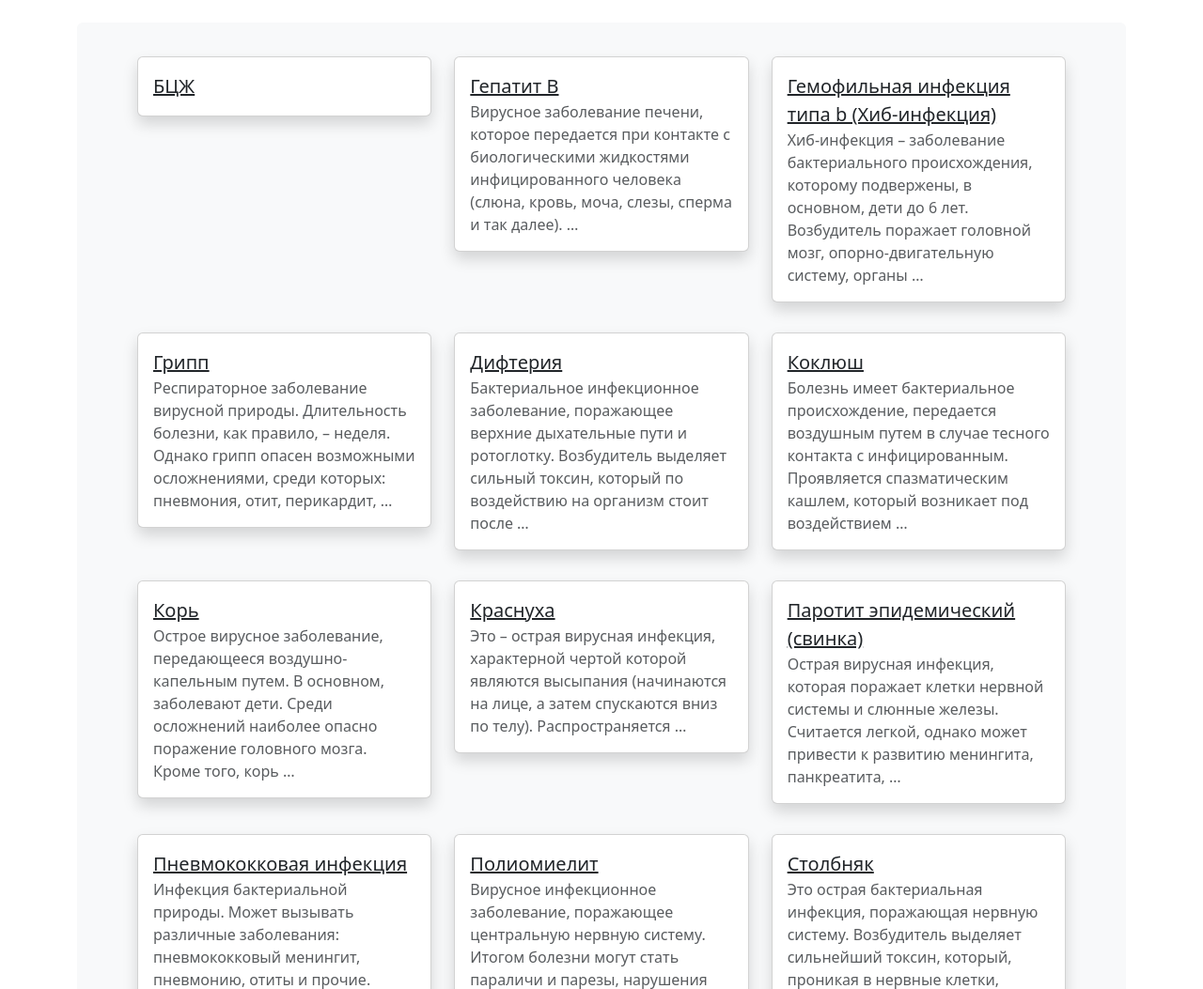
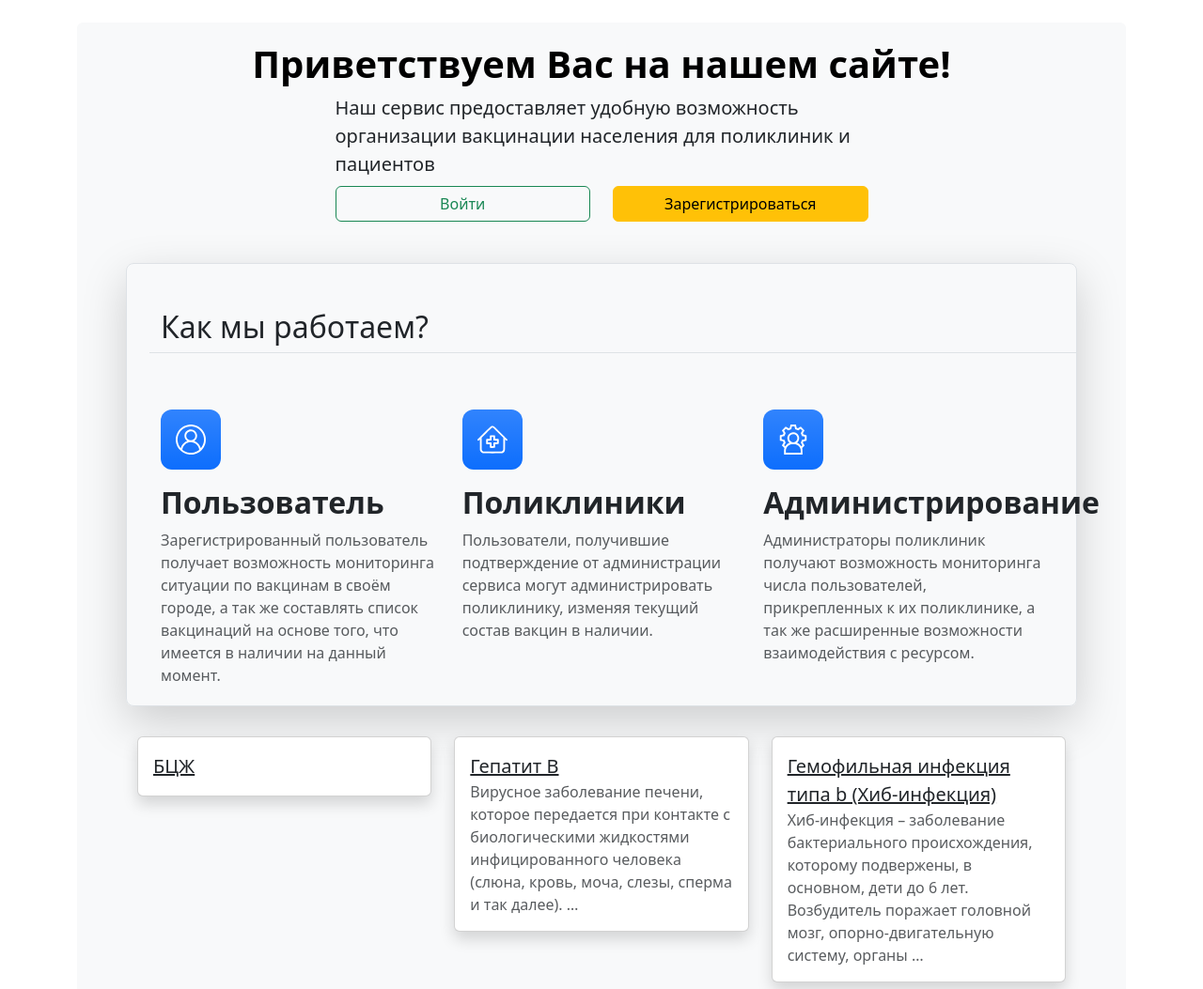
Before and after one commit to neeearina/vaccineplan, a Django app: page / in a window 1280 px wide. Shown: the part 58-1111 px from the top of the page at 94% size. Run offline with Django 4.2, Linux system fonts and the light colour scheme; data comes from the database, SQL or seed files in the repository; some libraries are stand-ins or nearby versions.

Commit message:
[feat] initial frontend for homepage

```diff
--- a/vaccineplan/static_dev/css/stylesheet.css
+++ b/vaccineplan/static_dev/css/stylesheet.css
@@ -19,3 +19,7 @@ main {
 footer {
     flex: 0 0 auto;
 }
+
+svg path {
+    fill: white;
+}
--- a/vaccineplan/templates/homepage/homepage.html
+++ b/vaccineplan/templates/homepage/homepage.html
@@ -1,4 +1,6 @@
 {% extends "base.html" %}
+
+{% load static %}
 
 {% block title %}
 Главная страница
@@ -7,10 +9,75 @@
 {% block content %}
 
 <div class="container my-2 py-2 px-3">
+
+  <div class="px-2 pb-4">
+    <h1 class="display-6 fw-bold text-body-emphasis text-center">Приветствуем Вас на нашем сайте!</h1>
+    <div class="col-lg-7 mx-auto">
+      <p class="lead mb-2">Наш сервис предоставляет удобную возможность организации вакцинации населения для поликлиник и пациентов</p>
+      <div class="row my-1">
+
+        {% if not user.is_authenticated %}
+
+        <div class="col">
+          <div class="d-grid gap-2">
+            <a class="btn btn-outline-success" href="users:login">Войти</a>
+          </div>
+        </div>
+        <div class="col">
+          <div class="d-grid gap-2">
+            <a class="btn btn-warning" href="{% url 'users:signup' %}">Зарегистрироваться</a>
+          </div>
+        </div>
+      </div>
+
+      {% else %}
+
+      <div class="col">
+        <div class="d-grid gap-2">
+          <a class="btn btn-outline-primary" href="#">Перейти к календарю</a>
+        </div>
+      </div>
+
+      {% endif %}
+
+    </div>
+  </div>
+
+  <div class="row py-2 px-4 pb-0 pe-lg-0 pt-lg-5 align-items-center rounded-3 border shadow-lg my-3">
+    <h2 class="lead pb-2 border-bottom fs-2">Как мы работаем?</h2>
+    <div class="row g-4 py-1 row-cols-1 row-cols-lg-3">
+      <div class="col">
+        <div class="feature-icon d-inline-flex align-items-center justify-content-center text-bg-primary bg-gradient fs-2 mb-3 p-3" style="border-radius: 12px;">
+            <img src="{% static 'img/user.svg' %}" width="32" height="32" class="bi">
+        </div>
+        <h3 class="lead fs-2 fw-semibold">Пользователь</h3>
+        <p class="text-muted">Зарегистрированный пользователь получает возможность мониторинга ситуации по вакцинам в своём городе, а так же составлять список вакцинаций на основе того, что имеется в наличии на данный момент.</p>
+      </div>
+      <div class="col">
+        <div class="feature-icon d-inline-flex align-items-center justify-content-center text-bg-primary bg-gradient fs-2 mb-3 p-3" style="border-radius: 12px;">
+          <img src="{% static 'img/clinic.svg' %}" width="32" height="32" class="bi">
+        </div>
+        <h3 class="lead fs-2 fw-semibold">Поликлиники</h3>
+        <p class="text-muted">Пользователи, получившие подтверждение от администрации сервиса могут администрировать поликлинику, изменяя текущий состав вакцин в наличии.</p>
+      </div>
+      <div class="col">
+        <div class="feature-icon d-inline-flex align-items-center justify-content-center text-bg-primary bg-gradient fs-2 mb-3 p-3" style="border-radius: 12px;">
+          <img src="{% static 'img/admin.svg' %}" width="32" height="32" class="bi">
+        </div>
+        <h3 class="lead fs-2 fw-semibold">Администрирование</h3>
+        <p class="text-muted">Администраторы поликлиник получают возможность мониторинга числа пользователей, прикрепленных к их поликлинике, а так же расширенные возможности взаимодействия с ресурсом.</p>
+      </div>
+    </div>
+  </div>
+
+
   <div class="row">
     {% for illness in illnesses %}
+
     {% include "includes/illness_card.html" %}
+
     {% empty %}
+
     <div class="alert alert-dark">
       <h4 class="alert-heading">Упс! Похоже, товаров нет.</h4>
       <p>Попробуйте заглянуть в другое время или добавьте сами. Также можете проверить, корректно ли настроен фильтр.
--- /dev/null
+++ b/vaccineplan/users/tests.py
@@ -0,0 +1 @@
+import django.test
```
Also changed, not shown: vaccineplan/media/users/2023/12/18/Flag_of_Russia.png (added), vaccineplan/static_dev/img/admin.svg (added), vaccineplan/static_dev/img/clinic.svg (added), vaccineplan/static_dev/img/user.svg (added).
